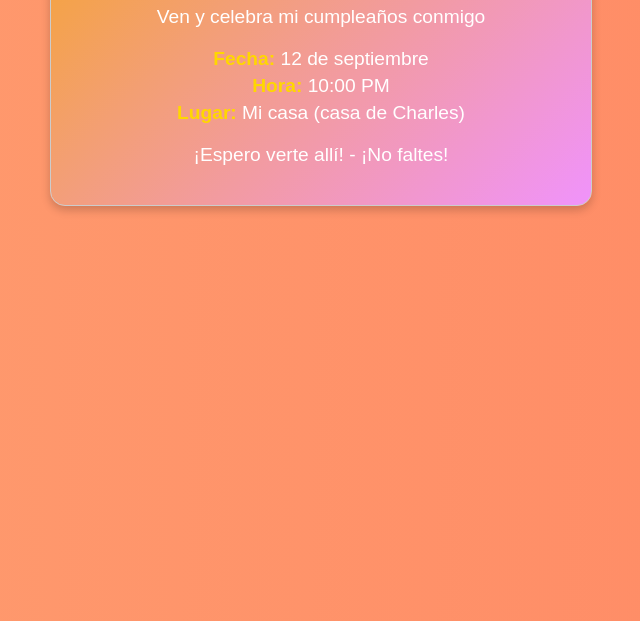
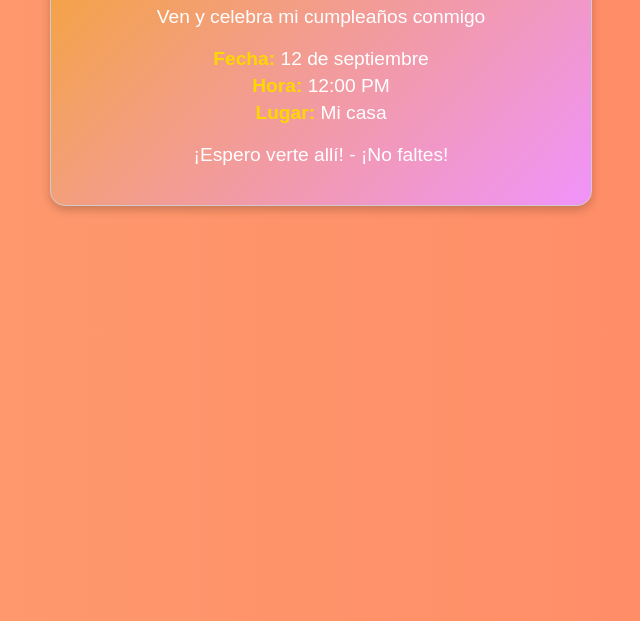
Before and after one commit to AngelJuaa/ok, a plain HTML site: page index2.html in a window 1280 px wide. Shown: the part 179-800 px from the top of the page, without its empty margins (319-959 px from the left). Drawn offline with Linux system fonts and the light colour scheme.

Commit message:
cambio de hoy

```diff
--- a/index2.html
+++ b/index2.html
@@ -13,8 +13,8 @@
             <p>Ven y celebra mi cumpleaños conmigo</p>
             <div class="details">
                 <p><strong>Fecha:</strong> 12 de septiembre</p>
-                <p><strong>Hora:</strong> 10:00 PM</p>
-                <p><strong>Lugar:</strong> Mi casa (casa de Charles)</p>
+                <p><strong>Hora:</strong> 12:00 PM</p>
+                <p><strong>Lugar:</strong> Mi casa </p>
             </div>
             <p>¡Espero verte allí! - ¡No faltes!</p>
         </div>
```
